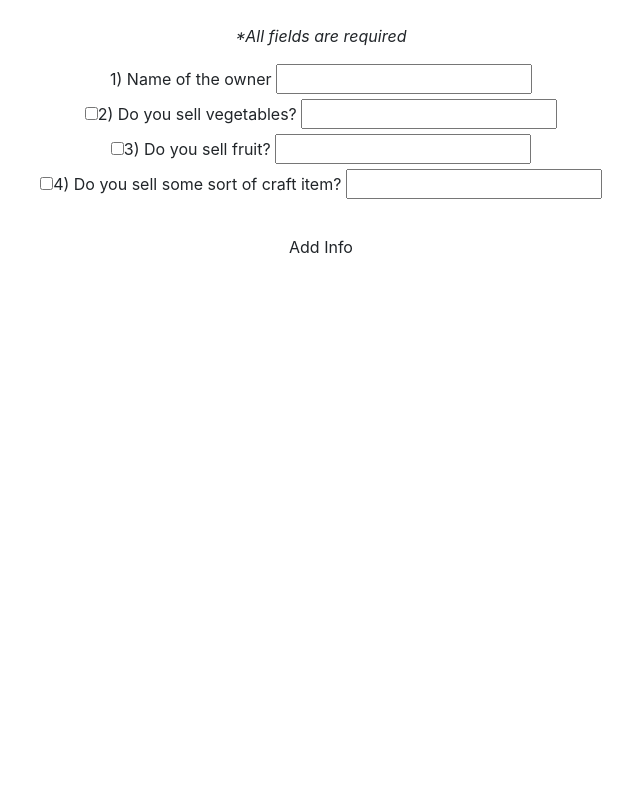
After one commit to Roylaffman/env_hall, a Django app: template apps/green/templates/green/add_prod.html in a window 1280 px wide. The commit adds this page. Shown: the whole page, without its empty margins (319-959 px from the left). Run offline with Django 3.2, Linux system fonts and the light colour scheme; the template is opened without the code that fills it, so the values that code supplies are empty, except form fields; tables that the repository leaves empty hold one stand-in row (values such as "Sample post"); form fields are guessed from the names that the template uses; some libraries are stand-ins or nearby versions.

Commit message:
Fixed Produce Form
Fixed produce form to be a choice field on the form, related to name in Stand/Produce.  Created a new form for users to add information to their produce stand.  Created a new form, view, and template for the add_prod form.
Added links to base to the nav bar.

```diff
--- a/apps/green/api_urls.py
+++ b/apps/green/api_urls.py
@@ -9,4 +9,5 @@ urlpatterns = patterns('',
     #url(r'^admin/', include(admin.site.urls)),
     url(r'center', json_views.CenterCollection.as_view(), name='centers'),
     url(r'stand', json_views.StandCollection.as_view(), name='stands'),
+    url(r'stand', json_views.ProduceCollection.as_view(), name='produce'),
 )
--- /dev/null
+++ b/apps/green/templates/green/add_prod.html
@@ -0,0 +1,45 @@
+<html>
+{% load staticfiles %}
+<head lang="en">
+    <meta charset="UTF-8">
+    <title>{% block title %}{% endblock %}</title>
+    <link href="{% static "bootstrap/css/bootstrap.css" %}" rel="stylesheet">
+    <script src="'https://api.tiles.mapbox.com/mapbox.js/v1.6.3/mapbox.js"></script>
+    <link href="https://api.tiles.mapbox.com/mapbox.js/v1.6.3/mapbox.css" rel="stylesheet" />
+</head>
+
+<body>
+<center>
+<div id="form-div" style="height: 600px; width: 600px;">
+        <br>
+        <p><em>*All fields are required</em></p>
+        <form action="/add_prod/" method="post">{% csrf_token %}
+            <div class="fieldWrapper">
+                <label>1) Name of the owner</label>
+                {{ form.name }}
+            </div>
+            <div class="checkbox">
+                <label><input type="checkbox" />2) Do you sell vegetables?</label>
+                {{ form.vegg }}
+            </div>
+            <div class="checkbox">
+                <label><input type="checkbox" />3) Do you sell fruit?</label>
+                {{ form.fruit }}
+            </div>
+            <div class="checkbox">
+                <label><input type="checkbox" />4) Do you sell some sort of craft item?</label>
+                {{ form.craft }}
+            </div>
+            <br>
+            <input type="submit" name="submit" class="btn" value="Add Info">
+
+        </form>
+        <br></br>
+    </div>
+</center>
+
+<script src="//ajax.googleapis.com/ajax/libs/jquery/1.11.0/jquery.min.js"></script>
+<script src="{% static "bootstrap/js/bootstrap.min.js" %}"></script>
+
+</body>
+</html>
--- a/apps/green/templates/green/produce.html
+++ b/apps/green/templates/green/produce.html
@@ -46,10 +46,10 @@
                 (function(layer,properties) {
 
                     layer.on("click", function (e) {
-
+                        console.log(properties)
                         var popup = L.popup().setLatLng(e.latlng)
 
-                                .setContent('<a href="http://www.google.com/maps/dir/">' + properties.descript + '</a>')
+                                .setContent('<a href="http://www.127.0.0.800/api/v1/stand?name=' + properties.name + "'>" + properties.descript + '</a>')
 
                                 .openOn(map);
 
--- a/apps/green/urls.py
+++ b/apps/green/urls.py
@@ -10,4 +10,5 @@ urlpatterns = patterns('',
     url(r'^main/', views.MainView.as_view(), name='main'),
     url(r'^center_map/', views.MapView.as_view(), name='center_map'),
     url(r'^produce/', views.ProduceMapView.as_view(), name='produce'),
+
 )
--- a/env_hall/urls.py
+++ b/env_hall/urls.py
@@ -20,4 +20,6 @@ urlpatterns = patterns('',
     url(r'^add_point/error$', 'apps.green.views.form_error'),
     url(r'^add_point/success$', 'apps.green.views.form_success'),
     url(r'^accounts/', include('registration.backends.simple.urls')),
+    url(r'^add_prod/$', 'apps.green.views.add_prod'),
+
 )
--- a/templates/base.html
+++ b/templates/base.html
@@ -35,6 +35,9 @@
 				<li>
 					<a href="/add_point/">Add your own Produce Stand!</a>
 				</li>
+                <li>
+					<a href="/add_prod/">Add info about your Stand!</a>
+				</li>
                 {% else %}
                  <li><a href="/accounts/register/">Register to add your own Stand!</a></li>
                 {% endif %}
```
Also changed, not shown: apps/green/forms.py (+23 -0 lines), apps/green/models.py (+19 -1 lines), apps/green/views.py (+28 -0 lines).
